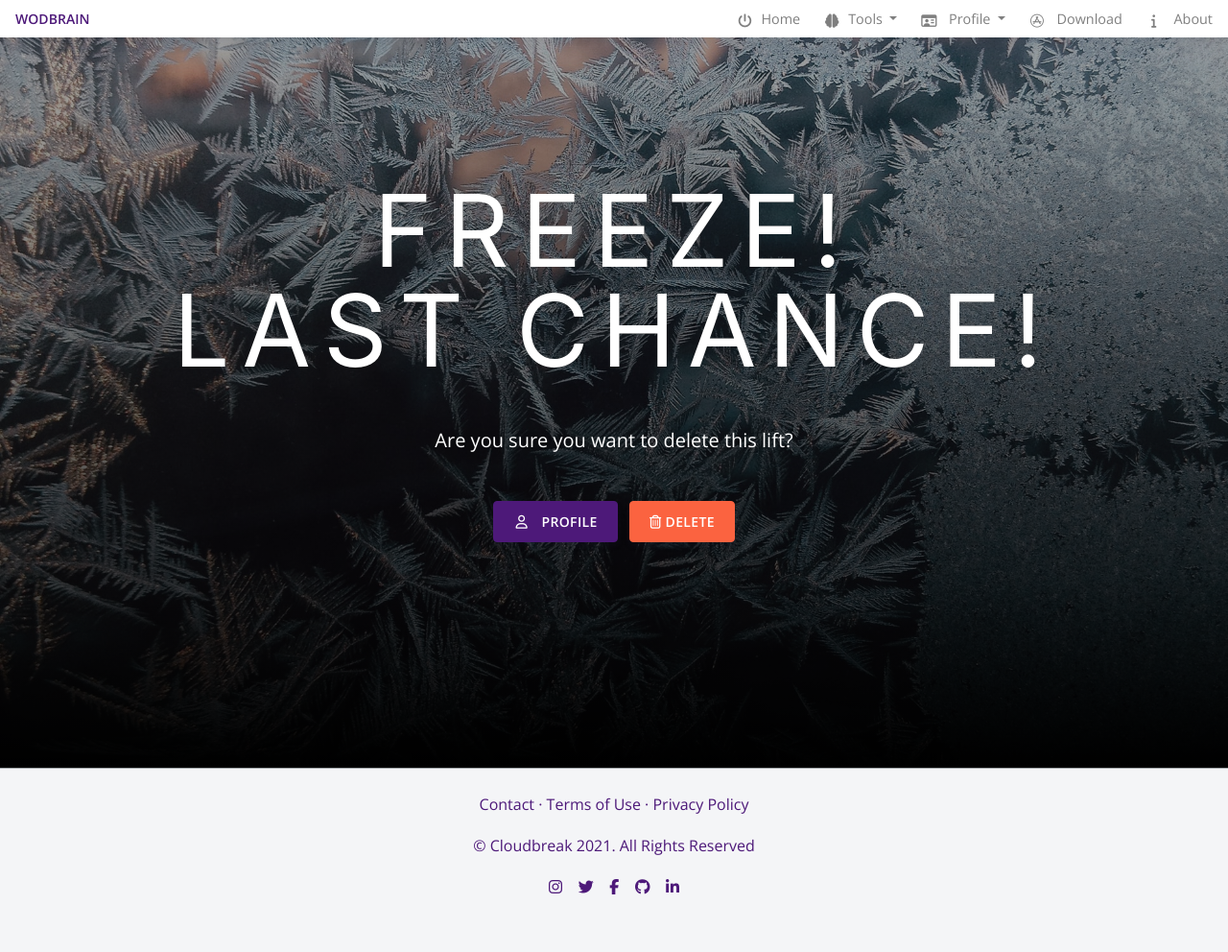
After one commit to nolan887/WODBrain, a Flask app: page /xlift/1 in a window 1280 px wide. The commit adds this page. Shown: the whole page at 96% size. Run offline with Flask 2, Linux system fonts and the light colour scheme; a user stored in the database is signed in; some libraries are stand-ins or nearby versions.

Commit message:
Delete lift confirmation page added.

```diff
--- a/server.py
+++ b/server.py
@@ -442,6 +442,12 @@ def editlift(id):
         return(render_template("editlift.html", form=editform, page_class="index-page", current_user=current_user))
     return(redirect("/login"))
 
+@app.route("/xlift/<liftid>")
+def xlift(liftid):
+    if current_user.is_authenticated:
+        return render_template("deletelift.html", page_class="index-page", current_user=current_user, liftid=liftid)
+    return redirect("/login")
+
 @app.route("/deletelift/<id>", methods=["GET", "POST"])
 def deletelift(id):
     if current_user.is_authenticated:
--- /dev/null
+++ b/templates/deletelift.html
@@ -0,0 +1,19 @@
+{% include "_header.html" %}{% include "_analytics.html" %}
+
+<header class="masthead">
+    <div class="container px-4 px-lg-5 d-flex h-100 align-items-center justify-content-center">
+        <div class="d-flex justify-content-center">
+            <div class="text-center">
+                <h1 class="mx-auto my-0 text-uppercase">FREEZE!<br>LAST CHANCE!</h1>
+                <p></p>
+                <h2 class="text-white mx-auto mt-5 mb-5">Are you sure you want to delete this lift?</h2>
+                <div class="mb-5">
+                    <a class="btn btn-primary" href="/profile"><i class="far fa-user fa-fw mr-2"></i> Profile</a>
+                    <a class="btn btn-warning" href="/deletelift/{{ liftid }}"><i class="far fa-trash-alt"></i> Delete</a>
+                </div>
+            </div>
+        </div>
+    </div>
+</header>
+
+{% include "_footer.html" %}
--- a/templates/profile.html
+++ b/templates/profile.html
@@ -144,7 +144,7 @@
                                                                             <span class="small">{{ liftdata[name][entry]['date'] }}</span>
                                                                         </td>
                                                                         <td>
-                                                                            <a href="/editlift/{{entry}}"><i class="far fa-edit"></i></a> &nbsp;&nbsp; <a href="/deletelift/{{entry}}"><i class="far fa-trash-alt"></i></a>
+                                                                            <a href="/editlift/{{entry}}"><i class="far fa-edit"></i></a> &nbsp;&nbsp; <a href="/xlift/{{entry}}"><i class="far fa-trash-alt"></i></a>
                                                                         </td>
                                                                     </tr>
                                                                     {% endfor %}
```
Also changed, not shown: wodbrain-database.db.
